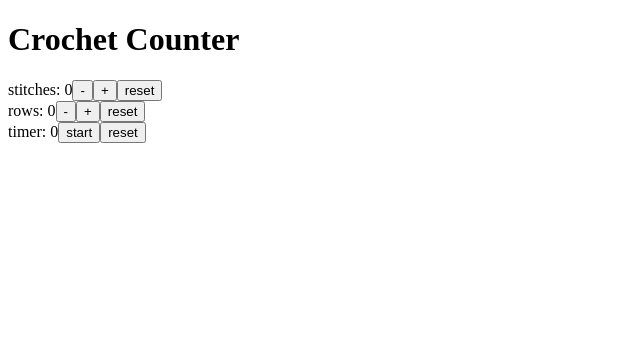
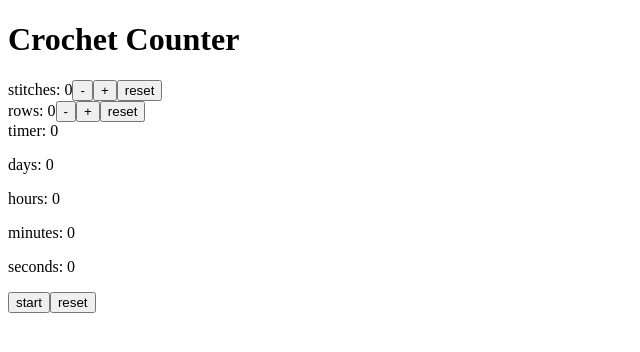
Before and after one commit to SafiaKhalid/crochet-counter, a React (Vite) app: page / in a window 1280 px wide. Shown: the top 352 px of the page, without its empty margins (0-640 px from the left). Built offline with nearby package versions, Linux system fonts and the light colour scheme.

Commit message:
Timer displays seconds

```diff
--- a/src/Timer.jsx
+++ b/src/Timer.jsx
@@ -25,10 +25,10 @@ const Timer = () => {
     }
 
     return <section className="timer">timer: {time}
-    {/* <p>days: {Math.floor(time / (1000 * 60 * 60 * 24))}</p>
+    <p>days: {Math.floor(time / (1000 * 60 * 60 * 24))}</p>
     <p>hours: {Math.floor((time % (1000 * 60 * 60 *24)) / (1000 * 60 * 60))}</p>
     <p>minutes: {Math.floor((time % (1000 * 60 * 60)) / (1000 * 60))}</p>
-    <p>seconds: {Math.floor((time % (1000 * 60)) / 1000)}</p> */}
+    <p>seconds: {Math.floor(time %60) }</p>
         <button className="function-btn" onClick={() => setTimerStart(!timerStart)}>{timerStart? 'pause':'start'}</button>
         <button className="function-btn" onClick={resetTimer}>reset</button>
     </section>
```
